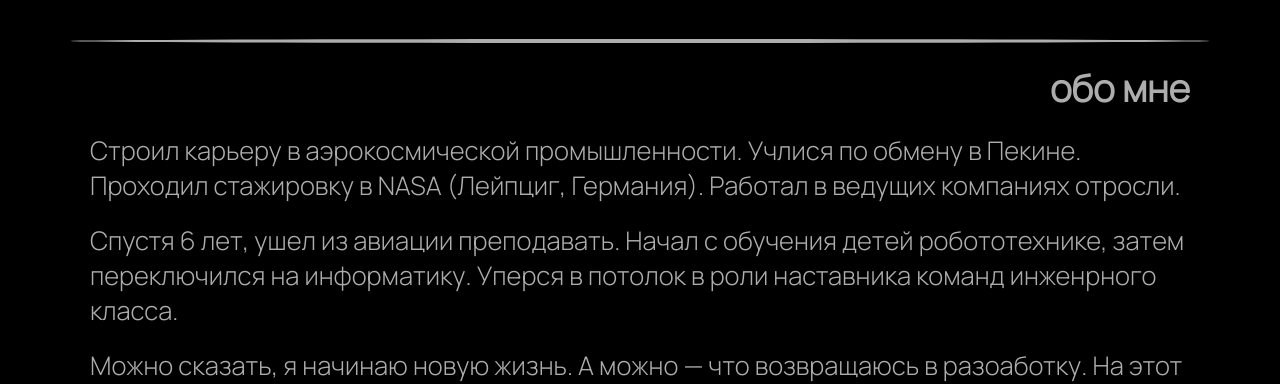
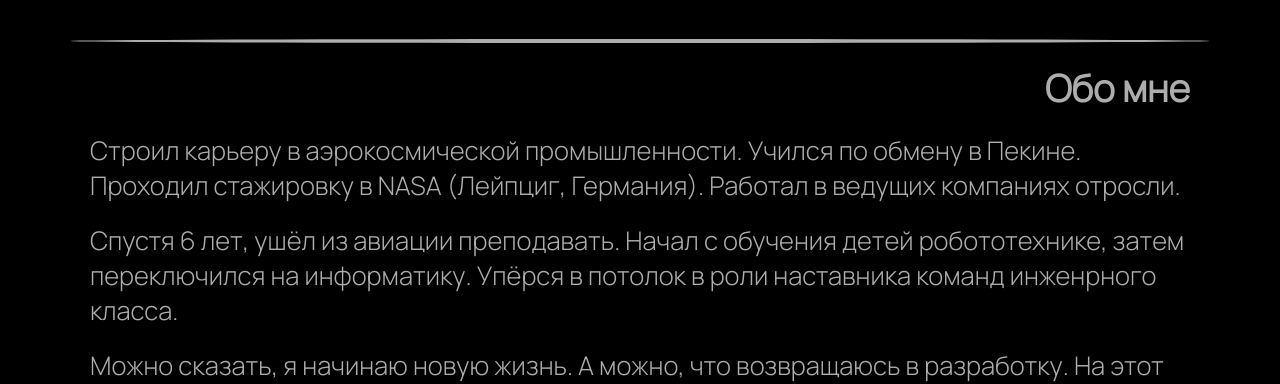
Before and after one commit to syrovezhko/syrovezhko, a React app: page / in a window 1280 px wide. Shown: the part 567-951 px from the top of the page. Built offline with nearby package versions, Linux system fonts and the light colour scheme.

Commit message:
fix: grammar and links

```diff
--- a/src/components/sections/About.jsx
+++ b/src/components/sections/About.jsx
@@ -3,15 +3,15 @@ import React from 'react';
 const About = () => {
   return (
     <section className='main__about' id='about'>
-      <h2 className="main__title">обо мне</h2>
+      <h2 className="main__title">Обо мне</h2>
       <p className="main__about_text">
-        Строил карьеру в аэрокосмической промышленности. Учлися по обмену в Пекине. Проходил стажировку в NASA (Лейпциг, Германия). Работал в ведущих компаниях отросли.
+        Строил карьеру в аэрокосмической промышленности. Учился по обмену в Пекине. Проходил стажировку в NASA (Лейпциг, Германия). Работал в ведущих компаниях отросли.
       </p>
       <p className="main__about_text">
-        Спустя 6 лет, ушел из авиации преподавать. Начал с обучения детей робототехнике, затем переключился на информатику. Уперся в потолок в роли наставника команд инженрного класса.
+        Спустя 6 лет, ушёл из авиации преподавать. Начал с обучения детей робототехнике, затем переключился на информатику. Упёрся в потолок в роли наставника команд инженрного класса.
       </p>
       <p className="main__about_text">
-      Можно сказать, я начинаю новую жизнь. А можно — что возвращаюсь в разоаботку. На этот раз, в роли FrontEnd. Посетите мой GitHub, Вам понравится😉
+      Можно сказать, я начинаю новую жизнь. А можно, что возвращаюсь в разработку. На этот раз, иду во FrontEnd. Посетите мой GitHub, Вам понравится😉
       </p>
     </section>
   );
--- a/src/components/sections/Contacts.jsx
+++ b/src/components/sections/Contacts.jsx
@@ -33,13 +33,13 @@ const Contacts = ({
           </a>
       </li>
       <li className={classNameItem}>
-        <a href="https://wa.me/79852895574" className={classNameLink}>
+        <a href="https://www.linkedin.com/in/nikolai-syrovezhko/" className={classNameLink}>
           <img src={linkedin} alt="icon" className={classNameImg} />
           Nikolai Syrovezhko
           </a>
       </li>
       <li className={classNameItem}>
-        <a href="https://wa.me/79852895574" className={classNameLink}>
+        <a href="https://github.com/syrovezhko" className={classNameLink}>
           <img src={github} alt="icon" className={classNameImg} />
           @syrovezhko
           </a>
```
